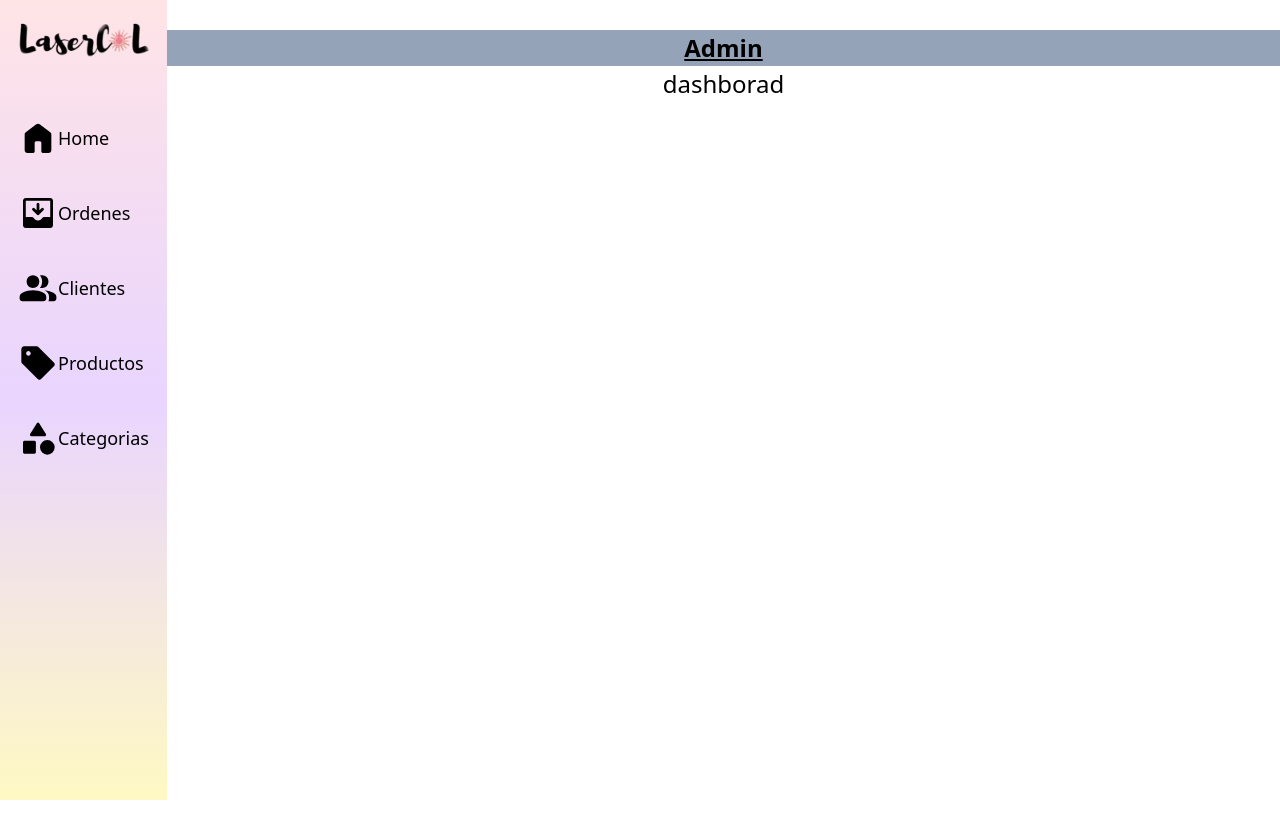
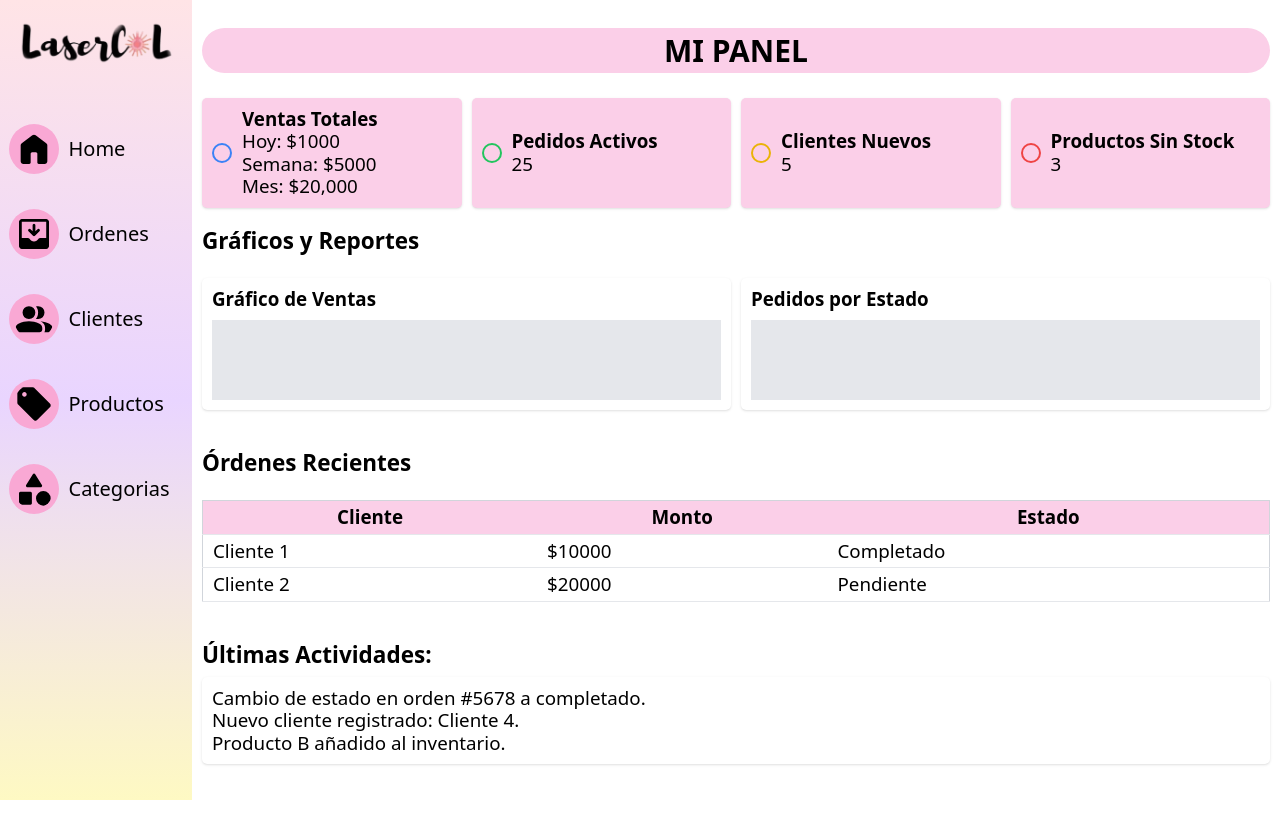
Before and after one commit to AFTrovatoVigna/lasercolm5admindash, a Nuxt app: page / in a window 1280 px wide. Shown: the top 838 px of the page. Built offline with nearby package versions, Linux system fonts and the light colour scheme.

Commit message:
Estilos dashboard - Belen T7

```diff
--- a/components/menu.vue
+++ b/components/menu.vue
@@ -3,40 +3,40 @@
 </script>
 
 <template>
-  <nav>
+  <nav >
     <div class="header" >
-      <img src="../assets/images/lasercol-logo.png" alt="">
+      <img src="../assets/images/lasercol-logo.png" class="w-[10px]" alt="">
     </div>
     <div class="main-container">
       <ul>
   <li>
-          <NuxtLink to ="/" class="">
-            <img src="../assets/Icons/home.svg" alt="">
-            Home
+    <NuxtLink to="/" class="flex items-center">
+      <img src="../assets/Icons/home.svg" class="bg-pink-300 rounded-[80px] p-2 ml-3" alt="">
+      <span class="ml-4 text-[20px]">Home</span>
     </NuxtLink>
   </li>
   <li>
-          <NuxtLink to ="/orders" class="">
-            <img src="../assets/Icons/inbox.svg" alt="">
-            Ordenes
+    <NuxtLink to="/orders" class="flex items-center">
+      <img src="../assets/Icons/inbox.svg" class="bg-pink-300 rounded-[80px] ml-3 p-2" alt="">
+      <span class="ml-4 text-[20px]">Ordenes</span>
     </NuxtLink>
   </li>
   <li>
-          <NuxtLink to ="/users" class="">
-            <img src="../assets/Icons/group.svg" alt="">
-            Clientes
+    <NuxtLink to="/users" class="flex items-center">
+      <img src="../assets/Icons/group.svg" class="bg-pink-300 rounded-[80px] ml-3 p-2" alt="">
+      <span class="ml-4 text-[20px]">Clientes</span>
     </NuxtLink>
   </li>
   <li>
-          <NuxtLink to ="/products" class="">
-            <img src="../assets/Icons/sell.svg" alt="">
-            Productos
+    <NuxtLink to="/products" class="flex items-center">
+      <img src="../assets/Icons/sell.svg" alt="" class="bg-pink-300  ml-3 rounded-[80px] p-2">
+      <span class="ml-4 text-[20px]">Productos</span>
     </NuxtLink>
   </li>
   <li>
-          <NuxtLink to ="/categories" class="">
-            <img src="../assets/Icons/category.svg" alt="">
-            Categorias
+    <NuxtLink to="/categories" class="flex items-center">
+      <img src="../assets/Icons/category.svg" class="bg-pink-300 ml-3 rounded-[80px] p-2" alt="">
+      <span class="ml-4 text-[20px]">Categorias</span>
     </NuxtLink>
   </li>
 </ul>
@@ -49,12 +49,15 @@
 <style scoped>
 nav {
   background: linear-gradient(to bottom, #ffe4e6, #e9d5ff, #fef9c3);
+  height: auto ;
+  width: 300px;
 
 }
 .header{
   display: flex;
   justify-content: center;
   padding: 20px 0;
+
   /* background-color: rgb(209, 209, 172); */
 }
 .header img {
@@ -66,6 +69,7 @@ nav {
   align-items: center;
   height: 100%;
   padding: 20px 0;
+
   /* background-color: #fce6f2; */
 }
 .main-container ul li {
@@ -73,6 +77,8 @@ nav {
   margin: 5px 0;
   padding: 15px ;
   list-style: none;
+  width: 300px;
+  margin-left: 80px;
 
 }
 .main-container ul li a {
--- a/pages/index.vue
+++ b/pages/index.vue
@@ -1,22 +1,110 @@
 <template>
-  <div>
-    <h1 class="text-[2.4rem] font-bold underline bg-slate-400">Admin</h1>
-    <!-- Ejemplo de uso de tailwind para dar estilos -->
-    <h2>dashborad</h2>
+   <div class="container mx-auto p-4 h-auto">
+<h1 class="text-center text-[30px] bg-pink-200 rounded-[80px] font-semibold mt-7">MI PANEL</h1>
+    <div class="grid   grid-cols-1 md:grid-cols-2 lg:grid-cols-4 gap-4 mb-8">
+      <div class=" bg-pink-200 shadow mt-10 rounded-lg p-4 flex items-center">
+        <div class="mr-4">
+          <svg class="h-8 w-8 text-blue-500" fill="currentColor" viewBox="0 0 20 20">
+            <path d="M10 0a10 10 0 1010 10A10 10 0 0010 0zm0 18a8 8 0 118-8 8 8 0 01-8 8z" />
+          </svg>
+        </div>
+        <div >
+          <h3 class="text-3xl font-bold">Ventas Totales</h3>
+          <p class="text-3xl">Hoy: $1000</p>
+          <p class="text-3xl">Semana: $5000</p>
+          <p class="text-3xl">Mes: $20,000</p>
+        </div>
+      </div>
+      <div class="bg-pink-200 border-pink-500 mt-10  shadow rounded-lg p-4 flex items-center">
+        <div class="mr-4">
+          <svg class="h-8 w-8 text-green-500" fill="currentColor" viewBox="0 0 20 20">
+            <path d="M10 0a10 10 0 1010 10A10 10 0 0010 0zm0 18a8 8 0 118-8 8 8 0 01-8 8z" />
+          </svg>
+        </div>
+        <div class="">
+          <h3 class="text-3xl font-bold">Pedidos Activos</h3>
+          <p class="text-3xl">25</p>
+        </div>
+      </div>
+      <div class="bg-pink-200 mt-10 shadow rounded-lg p-4 flex items-center">
+        <div class="mr-4">
+          <svg class="h-8 w-8 text-yellow-500" fill="currentColor" viewBox="0 0 20 20">
+            <path d="M10 0a10 10 0 1010 10A10 10 0 0010 0zm0 18a8 8 0 118-8 8 8 0 01-8 8z" />
+          </svg>
+        </div>
+        <div>
+          <h3 class="text-3xl font-bold">Clientes Nuevos</h3>
+          <p class="text-3xl">5</p>
+        </div>
+      </div>
+      <div class="bg-pink-200 shadow rounded-lg p-4 flex mt-10 items-center">
+        <div class="mr-4">
+          <svg class="h-8 w-8 text-red-500" fill="currentColor" viewBox="0 0 20 20">
+            <path d="M10 0a10 10 0 1010 10A10 10 0 0010 0zm0 18a8 8 0 118-8 8 8 0 01-8 8z" />
+          </svg>
+        </div>
+        <div>
+          <h3 class="text-3xl font-bold">Productos Sin Stock</h3>
+          <p class="text-3xl">3</p>
+        </div>
+      </div>
+    </div>
+
+
+    <div class="mb-8">
+      <h2 class="text-4xl font-bold mb-10">Gráficos y Reportes</h2>
+      <div class="grid grid-cols-1 md:grid-cols-2 gap-4">
+        <div class="bg-white shadow rounded-lg p-4">
+          <h3 class="text-3xl font-semibold mb-4">Gráfico de Ventas</h3>
+
+          <div class="h-32 bg-gray-200"></div>
+        </div>
+        <div class="bg-white shadow rounded-lg p-4">
+          <h3 class="text-3xl font-semibold mb-4">Pedidos por Estado</h3>
+
+          <div class="h-32 bg-gray-200"></div>
+        </div>
+
+      </div>
+    </div>
+
+
+    <div class="mb-8">
+      <h2 class="text-4xl font-bold mt-[40px] mb-10">Órdenes Recientes</h2>
+      <table class="min-w-full bg-white border border-gray-300">
+        <thead>
+          <tr>
+            <th class="py-2 px-4 text-3xl bg-pink-200 border-b">Cliente</th>
+            <th class="py-2 px-4 text-3xl bg-pink-200 border-b">Monto</th>
+            <th class="py-2 px-4 text-3xl bg-pink-200 border-b">Estado</th>
+          </tr>
+        </thead>
+        <tbody>
+          <tr class="p-7">
+            <td class="py-2 px-4 text-3xl border-b">Cliente 1</td>
+            <td class="py-2 px-4 text-3xl border-b">$10000</td>
+            <td class="py-2 px-4 text-3xl border-b">Completado</td>
+          </tr>
+          <tr>
+            <td class="py-2 px-4 text-3xl border-b">Cliente 2</td>
+            <td class="py-2 px-4 text-3xl border-b">$20000</td>
+            <td class="py-2 px-4 text-3xl border-b">Pendiente</td>
+          </tr>
+        </tbody>
+      </table>
+    </div>
+
+    <div>
+      <h2 class="text-4xl font-bold mb-4 mt-[40px]">Últimas Actividades:</h2>
+      <ul class="bg-white shadow rounded-lg p-4">
+        <li class="text-3xl">Cambio de estado en orden #5678 a completado.</li>
+        <li class="text-3xl">Nuevo cliente registrado: Cliente 4.</li>
+        <li class="text-3xl">Producto B añadido al inventario.</li>
+      </ul>
+    </div>
   </div>
 </template>
 
 <script setup lang="ts">
 
 </script>
-
-<style scoped>
-div {
-  width: 100vw;
-  text-align: center;
-  margin: 30px 0;
-}
-div h1, h2 {
-  font-size: 2.4rem;
-}
-</style>
--- a/pages/products/index.vue
+++ b/pages/products/index.vue
@@ -1,42 +1,79 @@
 <script setup>
 import { useRoute } from 'vue-router';
-// Importa el archivo JSON desde la carpeta utils
 import productsDemo from '../../utils/productsArray.json';
+import { onMounted } from 'vue';
 
-// Obtener la ruta
 const route = useRoute();
-
-// Inicializamos la variable para los productos
 let productsArray = productsDemo;
 
-// Usamos el método onMounted para asegurarnos de que este código se ejecute solo en el lado del cliente
-import { onMounted } from 'vue';
-
 onMounted(() => {
-  // Comprobamos si localStorage está disponible (en el lado del cliente)
   if (typeof localStorage !== 'undefined') {
     const storedProducts = localStorage.getItem('productsArray');
-    // Si existe el array en localStorage, lo parseamos, si no, usamos productsDemo
     productsArray = storedProducts ? JSON.parse(storedProducts) : productsDemo;
   }
-
   console.log(productsArray);
 });
 </script>
 
-<template>
-  <div>
-    <h1 class="text-2xl text-center my-8">Productos</h1>
-    <div class="grid grid-cols-5 gap-x-2 gap-y-5">
-      <div class="border border-black p-2" v-for="product in productsArray" :key="product.id">
-        <p class="text-lg">NOMBRE: {{ product.nombre }}</p>
-        <p class="text-lg">VALOR: {{ product.valor }}</p>
-        <p class="text-lg">CATEGORIA: {{ product.category }}</p>
-        <p class="text-lg">id ------ {{ product.id }}</p>
-        <NuxtLink :to="{ path: `/products/${product.id}`, state: { productsArray } }" class="text-blue-600 underline">
-          Ver detalles
-        </NuxtLink>
-      </div>
+<template class="h-[4000px] bg-white" >
+  <div class="p-8 w-[1200px]  bg-white h-[1500px]">
+
+    <div class="flex justify-between items-center mb-6">
+      <h1 class="text-5xl font-bold ">Mis productos</h1>
+      <button class="bg-pink-300 text-black text-2xl font-bold px-4 py-2 rounded-xl lg:h-[50px]  lg:w-[200px] hover:bg-pink-400">
+        + Agregar producto
+      </button>
+    </div>
+
+
+    <div class="overflow-x-auto border-pink-800  mt-10">
+      <table class="min-w-full bg-pink-50 rounded-3xl p-7 border-pink-700 text-center w-full">
+
+        <thead class="p-7">
+          <tr >
+            <th class="px-6 py-4 border-pink-400 text-2xl">Producto</th>
+            <th class="px-6 py-4 border-pink-400 text-2xl">Stock</th>
+            <th class="px-6 py-4 border-pink-400 text-2xl">Precio</th>
+            <th class="px-6 py-4 border-pink-400 text-2xl">Acciones</th>
+          </tr>
+        </thead>
+
+        <tbody class="border-pink-400">
+          <tr v-for="product in productsArray" :key="product.id"
+              :class="product.stock == 0 ? 'bg-red-100' : ''">
+
+            <td class="px-6 py-4 border flex items-center border-pink-100">
+              <img :src="product.imageUrl" alt="Imagen producto" class="h-20 w-20 object-cover mr-4" />
+              <span class="font-semibold text-black text-2xl">{{ product.nombre }}</span>
+            </td>
+
+
+            <td class="px-6 py-4 border border-pink-100">
+              <input
+                type="number"
+                v-model="product.stock"
+                class="border-2  border-pink-200 rounded-[30px] p-2 w-24 text-center text-2xl text-black"
+                :class="product.stock == 0 ? 'bg-red-200 border-red-500' : 'bg-white'"
+              />
+            </td>
+
+
+            <td class="px-6 py-4 border-pink-100 border text-black text-2xl">
+              $ {{ product.valor }}
+            </td>
+
+
+            <td class="px-6 py-4  border-pink-100 border text-center text-lg">
+              <NuxtLink :to="{ path: `/products/${product.id}` }" class="text-black text-2xl  p-3 rounded-xl underline hover:bg-pink-300  ">
+                Ver detalles
+              </NuxtLink>
+              <button class="ml-4 lg:w-[30px] bg-pink-500 rounded-[80px] lg:h-[30px] text-red-600" @click="deleteProduct(product.id)">
+                🗑️
+              </button>
+            </td>
+          </tr>
+        </tbody>
+      </table>
     </div>
   </div>
 </template>
```
Also changed, not shown: pages/products/[id].vue (+29 -18 lines). Lines whose indentation alone changed are shown as unchanged.
